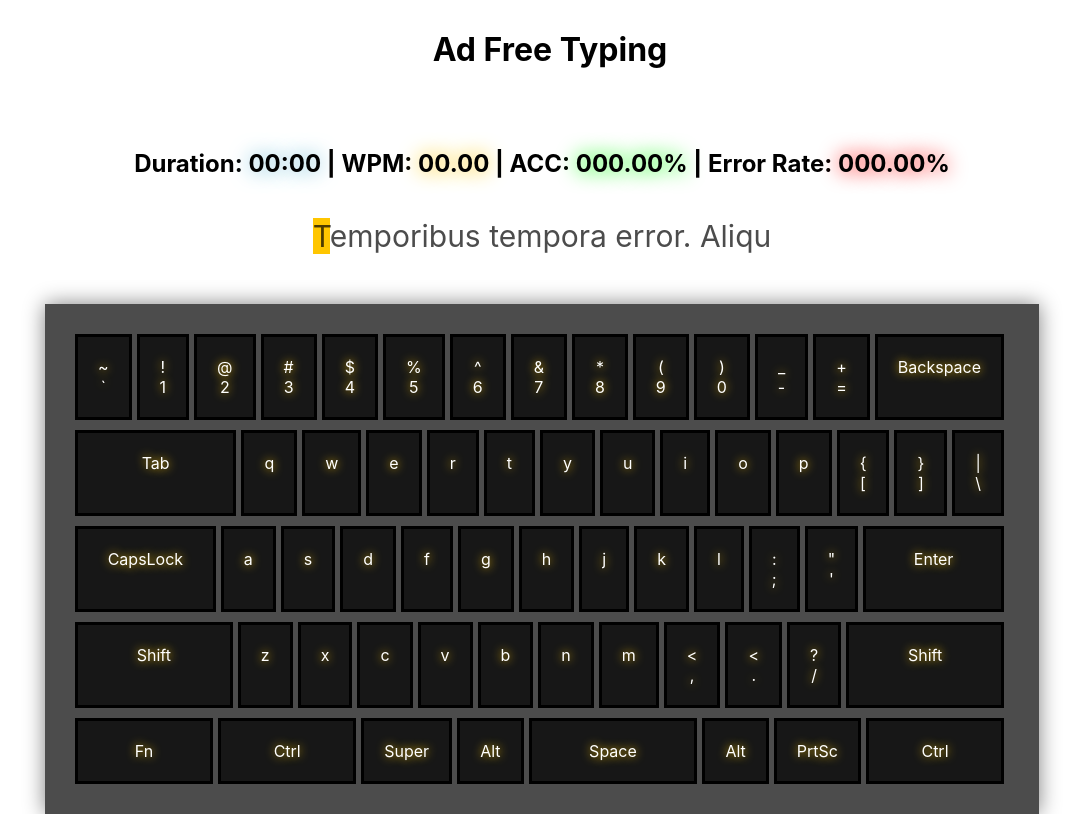
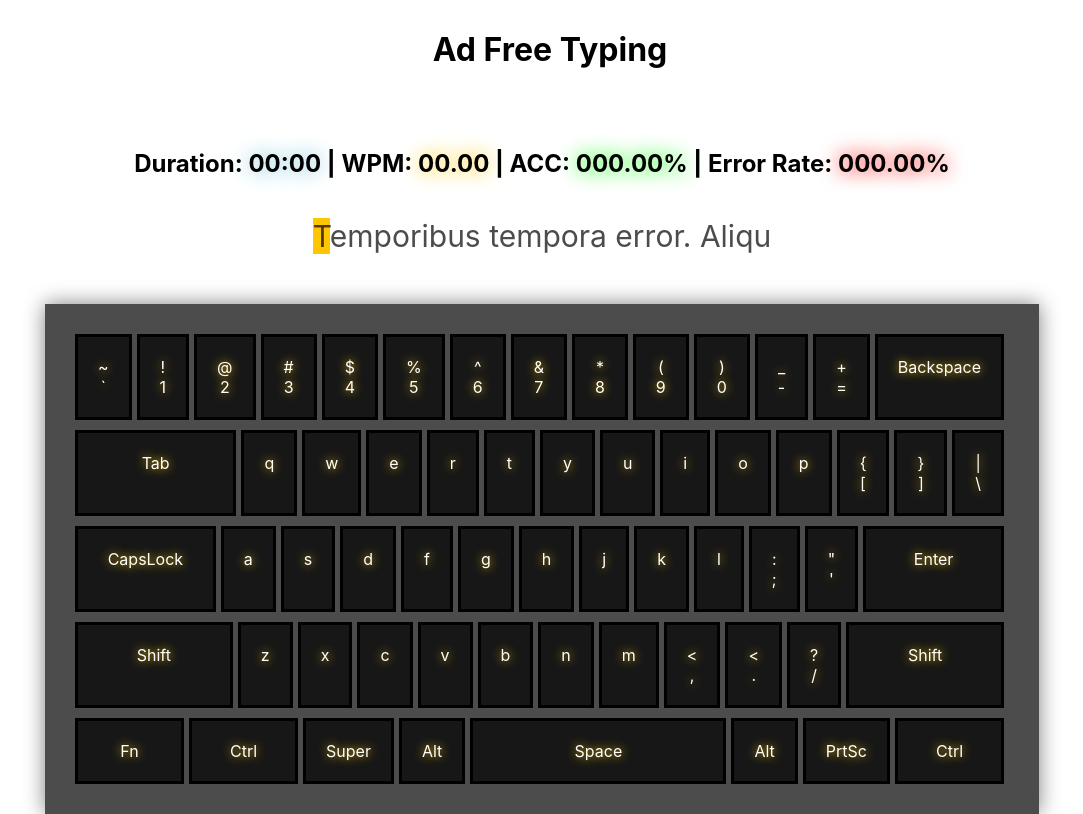
Before and after one commit to jstephensdev/ad-free-typing, a React (Create React App) app: page / in a window 1280 px wide. Shown: the whole page, without its empty margins (98-1181 px from the left). Built offline with nearby package versions, Linux system fonts and the light colour scheme.

Commit message:
name change, space key size larger

```diff
--- a/src/LinuxKeyboard.ts
+++ b/src/LinuxKeyboard.ts
@@ -4,7 +4,7 @@ export type key = {
     key?: string;
     class: string;
 };
-export const keyboardConfig: Array<Array<key>> = [
+export const LinuxkeyboardConfig: Array<Array<key>> = [
     [
         {
             id: 48,
--- a/src/components/Keyboard.tsx
+++ b/src/components/Keyboard.tsx
@@ -1,11 +1,11 @@
-import { keyboardConfig, key } from '../LinuxKeyboard';
+import { LinuxkeyboardConfig, key } from '../LinuxKeyboard';
 import { useKeyDetection } from '../hooks/useKeyDetection';
 import { useState } from 'react';
 import { fakerText } from '../services/faker';
 import { currentTime } from '../services/currentTime';
 
 export const Keyboard = () => {
-    const keyRows: Array<Array<key>> = keyboardConfig;
+    const keyRows: Array<Array<key>> = LinuxkeyboardConfig;
 
     const [startTime, setStartTime] = useState(0);
     const [wordCount, setWordCount] = useState(0);
--- a/src/css/App.css
+++ b/src/css/App.css
@@ -55,7 +55,7 @@ h1 {
 }
 
 .space-key {
-    width: 20%;
+    width: 50%;
 }
 
 .medium-key {
```
